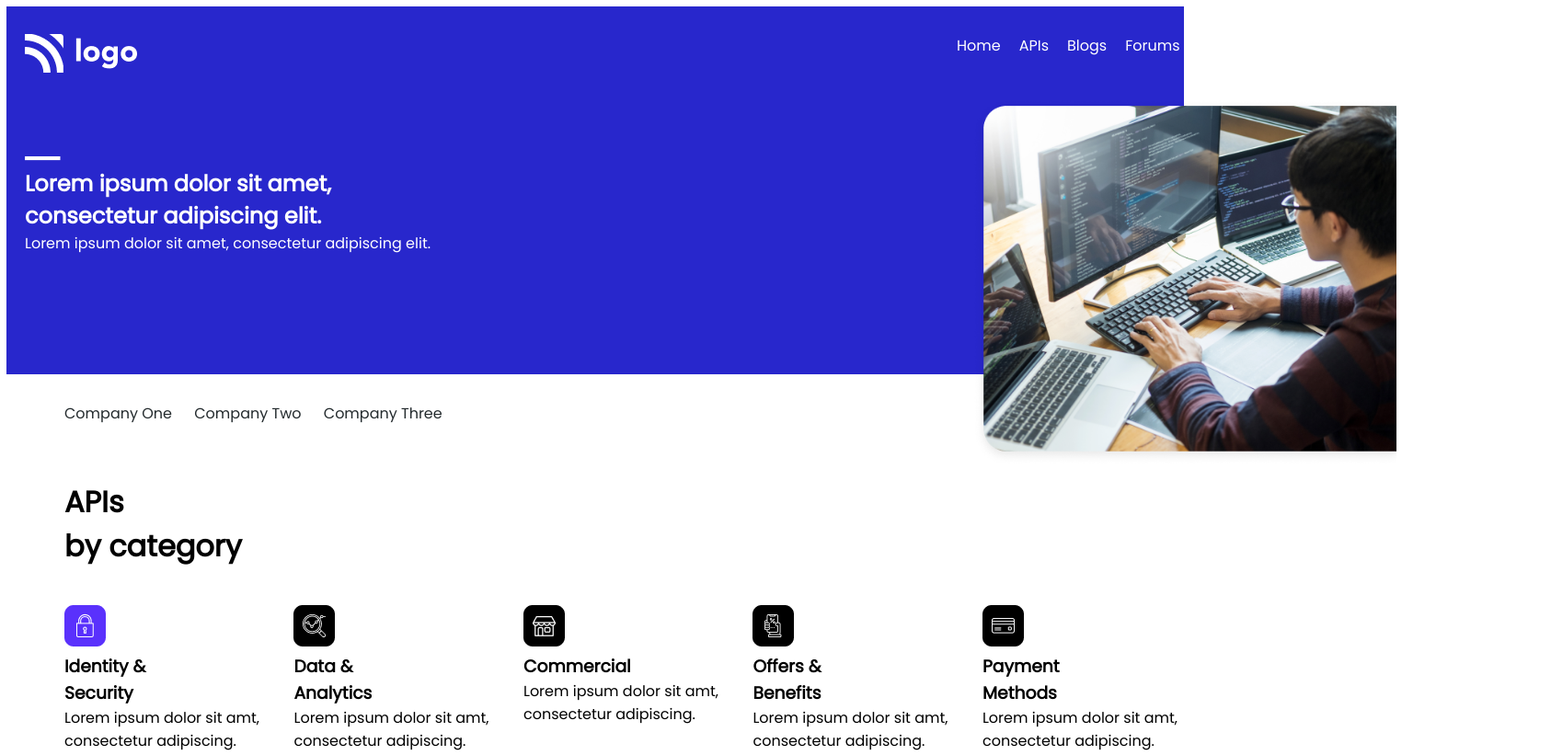
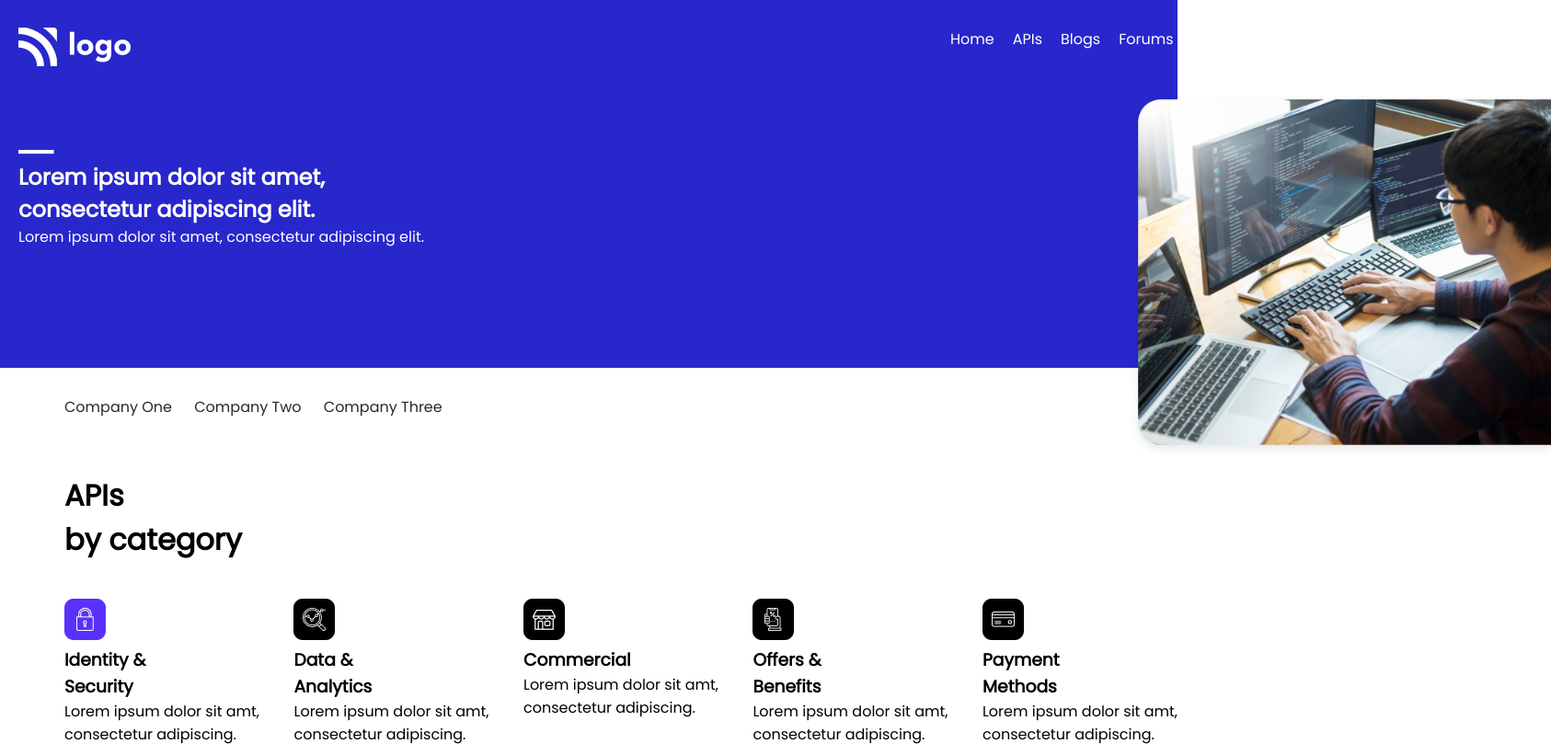
Before and after one commit to amarjeetk123/9th-project, a plain HTML site: page index.html in a window 1280 px wide. Shown: the top 821 px of the page at 92% size, 1686 px wide, since content can reach past the window. Drawn offline with Linux system fonts and the light colour scheme.

Commit message:
addinge a screehot of my page

```diff
--- a/style.css
+++ b/style.css
@@ -12,13 +12,9 @@ header{
   height: 400px;
   width: 100%;
   background-color: #2827CC;
-  margin: 7px 7px;
-
 }
 nav{
   height: 100px;
-  width: 100vw;
-
   display: flex;
 
 }
@@ -52,7 +48,7 @@ nav{
   color: #ffffff;
 }
 .header-image{
-  margin-left: 1050px;
+  margin-left: 1225px;
   margin-top: -170px;
 }
 .companies{
```
Also changed, not shown: images/web-page.jpg, readme.md.
